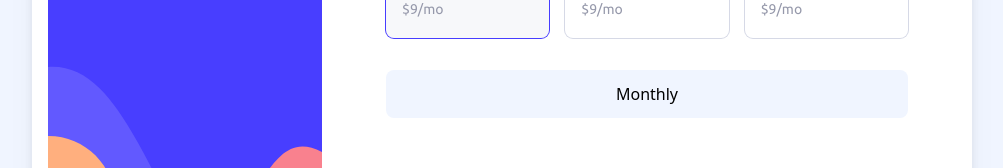
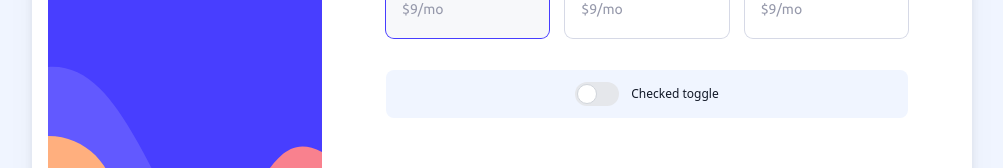
Before and after one commit to tnamdevnote/a11y-challenges, a React (Vite) app: page / in a window 1280 px wide. Both pictures are taken after a click on the button "Next Step". Shown: the part 393-561 px from the top of the page, without its empty margins (138-1141 px from the left). Built offline with nearby package versions, Linux system fonts and the light colour scheme.

Commit message:
add toggle button

```diff
--- a/src/components/forms/SelectPlanForm.tsx
+++ b/src/components/forms/SelectPlanForm.tsx
@@ -107,7 +107,13 @@
           </label>
         </div>
         <div className="flex justify-center rounded-lg bg-lighter-blue p-3">
-          Monthly
+          <label className="relative inline-flex cursor-pointer items-center">
+            <input type="checkbox" value="" className="peer sr-only" />
+            <div className="peer h-6 w-11 rounded-full bg-gray-200 after:absolute after:start-[2px] after:top-0.5 after:h-5 after:w-5 after:rounded-full after:border after:border-gray-300 after:bg-white after:transition-all after:content-[''] peer-checked:bg-blue-600 peer-checked:after:translate-x-full peer-checked:after:border-white peer-focus:ring-4 peer-focus:ring-blue-300 rtl:peer-checked:after:-translate-x-full dark:border-gray-600 dark:bg-gray-700 dark:peer-focus:ring-blue-800"></div>
+            <span className="ms-3 text-sm font-medium text-gray-900 dark:text-gray-300">
+              Checked toggle
+            </span>
+          </label>
         </div>
       </div>
     </FormWrapper>
```
